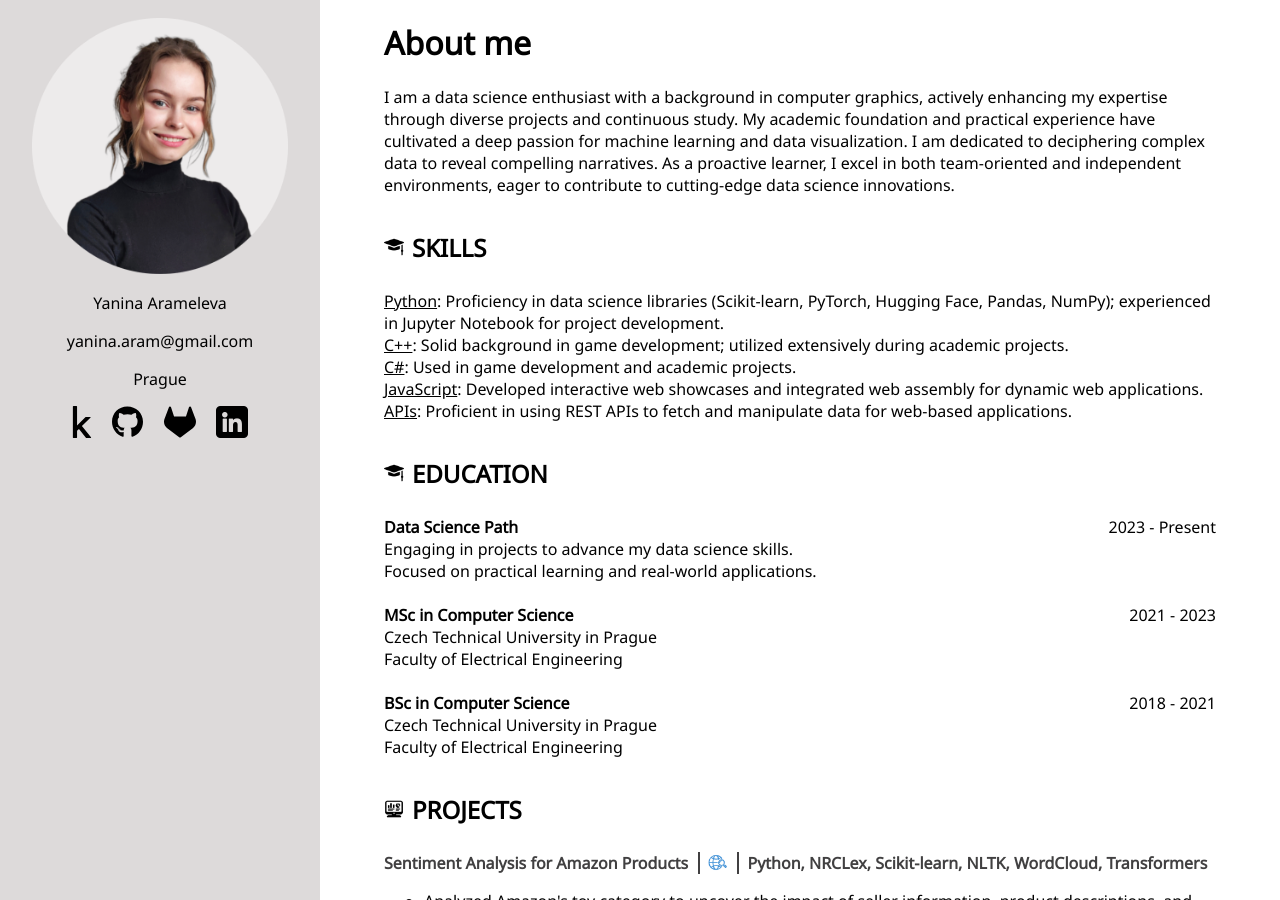
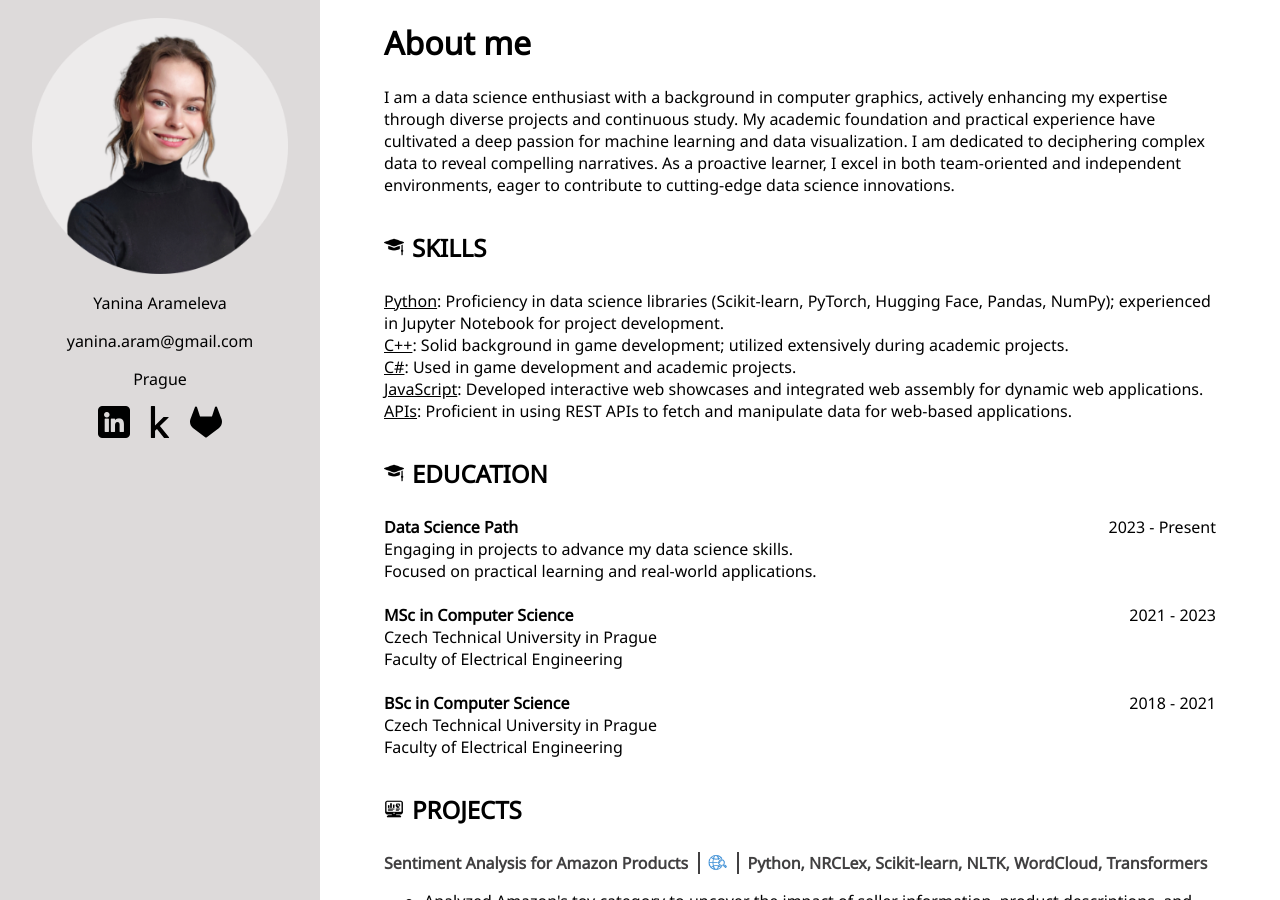
Before and after one commit to lemirkison/Portfolio, a Jekyll site: the page built from index.html, in a window 1280 px wide and 900 px high. Built offline with Jekyll 4.4.1, drawn with Linux system fonts in a browser that asks for light colours; some web fonts are replaced.

```diff
--- a/_includes/sidebar.html
+++ b/_includes/sidebar.html
@@ -11,18 +11,19 @@
 
 
     <div class="sidebar-icons">
+        <a href="https://www.linkedin.com/in/yanina-arameleva-52a23514b/" target="_blank">
+            <img src="{{ site.baseurl }}/assets/images/linkedin.png" alt="GitLab">
+        </a>
         <a href="https://www.kaggle.com/lachimolalala" target="_blank">
             <img src="{{ site.baseurl }}/assets/images/kaggle.svg" alt="Kaggle">
         </a>
-        <a href="https://github.com/Lenalee" target="_blank">
+        <!-- <a href="https://github.com/Lenalee" target="_blank">
             <img src="{{ site.baseurl }}/assets/images/github.svg" alt="GitHub">
-        </a>
+        </a> -->
         <a href="https://gitlab.com/yanina.aram" target="_blank">
             <img src="{{ site.baseurl }}/assets/images/gitlab.svg" alt="GitLab">
         </a>
-        <a href="https://www.linkedin.com/in/yanina-arameleva-52a23514b/" target="_blank">
-            <img src="{{ site.baseurl }}/assets/images/linkedin.png" alt="GitLab">
-        </a>
+
 
     </div>
 
```
